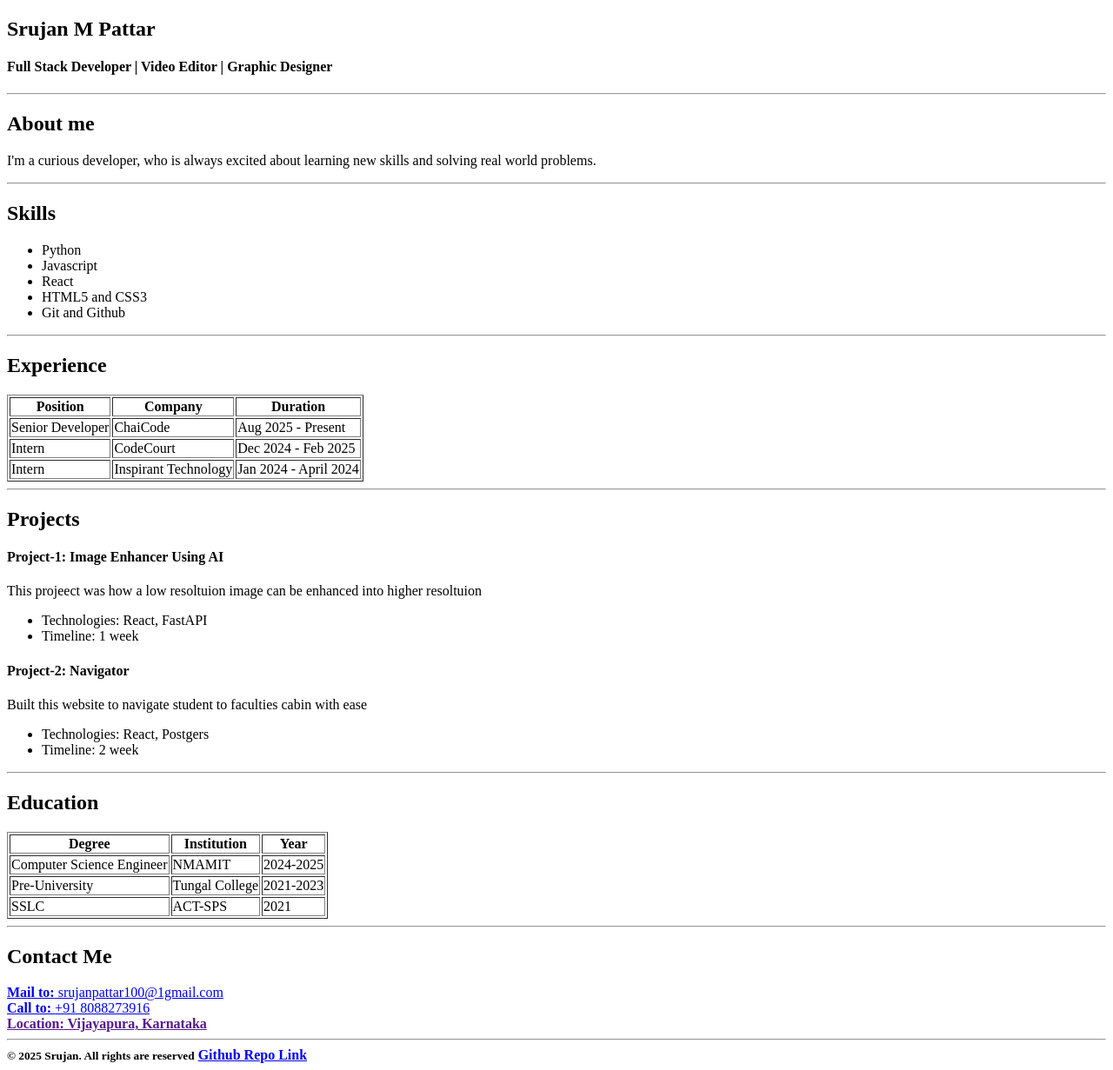
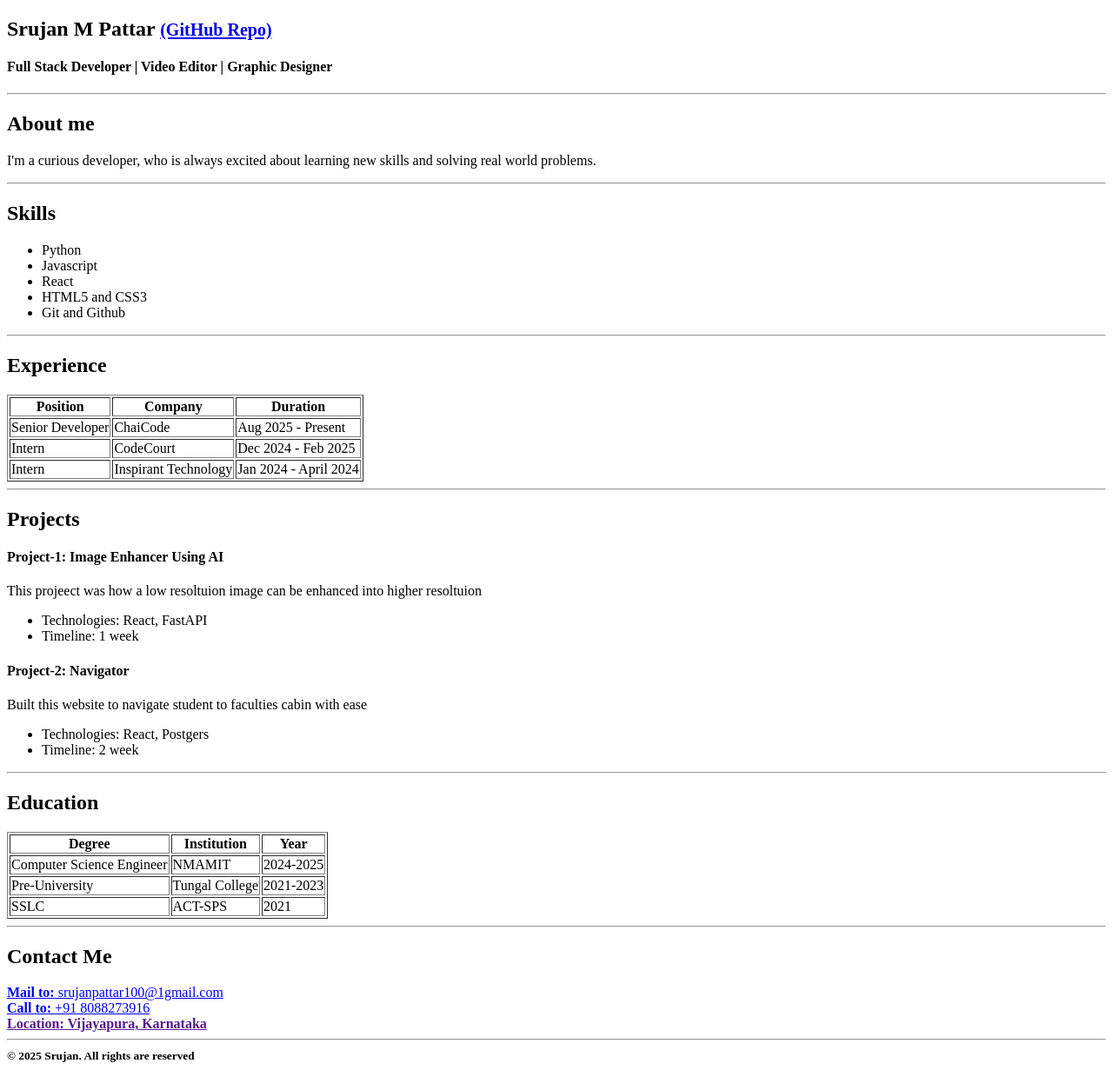
Before and after one commit to srujanpattar1/HTML-Assignment, a plain HTML site: page index.html in a window 1280 px wide. Shown: the whole page at 87% size. Drawn offline with Linux system fonts and the light colour scheme.

Commit message:
add repo lik

```diff
--- a/index.html
+++ b/index.html
@@ -7,7 +7,7 @@
 </head>
 <body>
     <header>
-        <h2>Srujan M Pattar</h2>
+        <h2>Srujan M Pattar <a href="https://github.com/srujanpattar1/HTML-Assignment"> <small>(GitHub Repo)</small></a></h2>
         <h4>Full Stack Developer | Video Editor | Graphic Designer</h4>
         <hr>
     </header>
@@ -113,7 +113,7 @@
             <a href=""><b>Location:<b></b> Vijayapura, Karnataka</a><hr>
             <a><small></small></a>
             <a><small>&copy; 2025 Srujan. All rights are reserved</small></a>
-            <a href="https://github.com/srujanpattar1/HTML-Assignment">Github Repo Link</a>
+
         </div>
     </footer>
 
```
